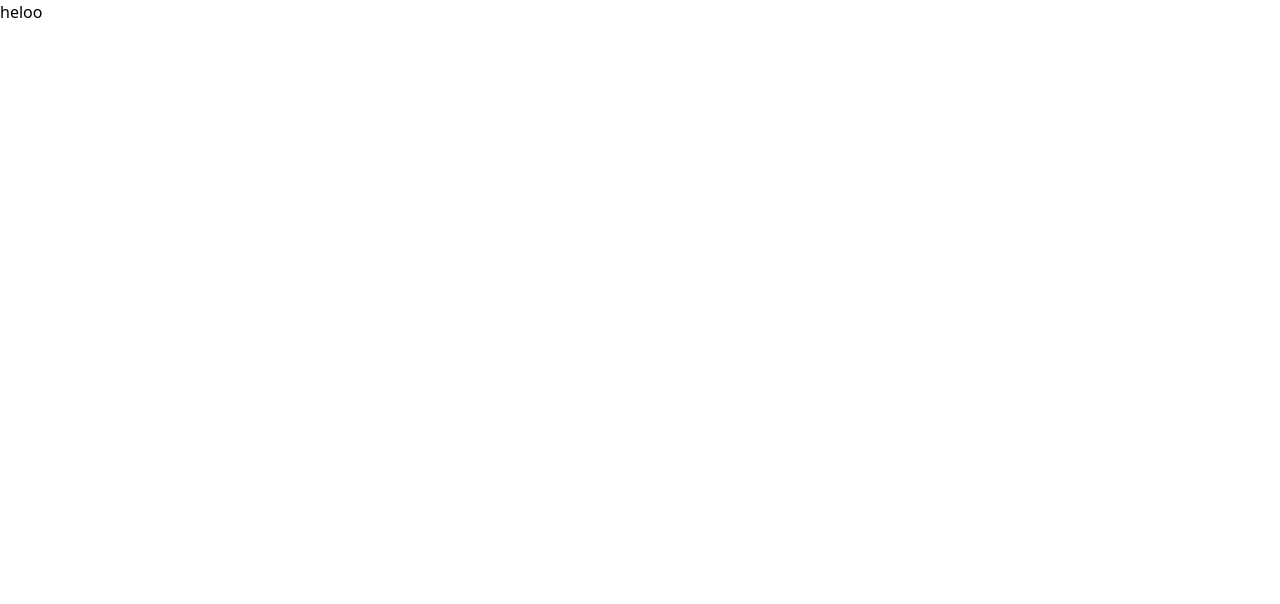
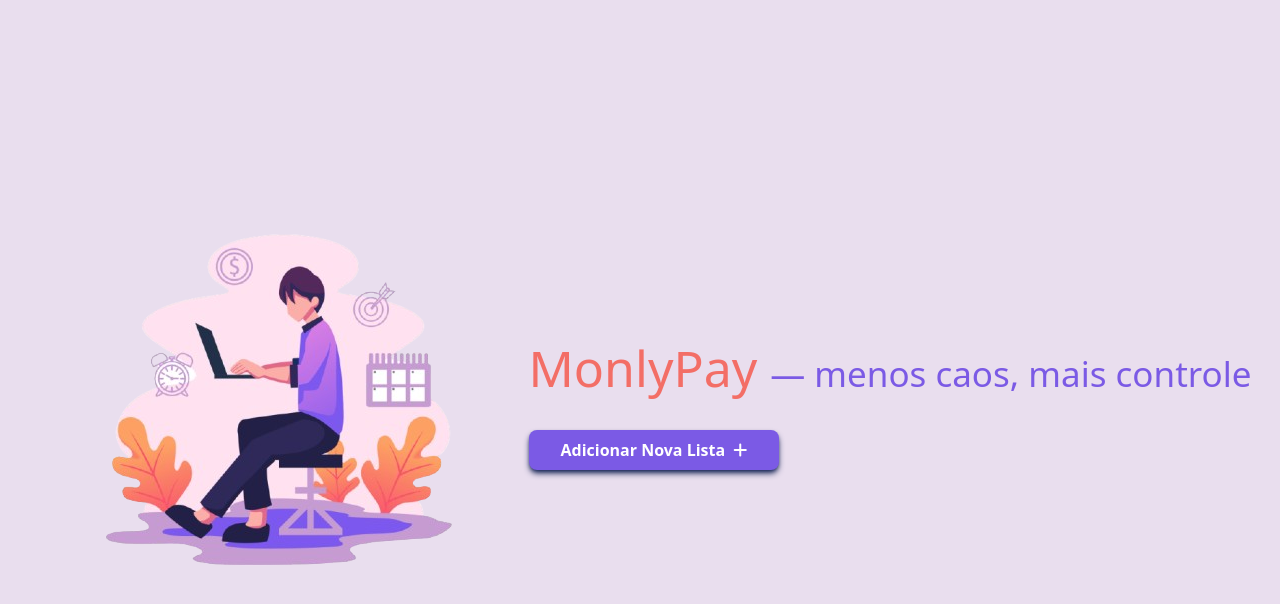
Before and after one commit to CarolMontteiro/Monly-Pay, an Angular app: page / in a window 1280 px wide. Shown: the top 604 px of the page. Built offline with nearby package versions, Linux system fonts and the light colour scheme.

Commit message:
Criando design da página Home com HTML e CSS

```diff
--- a/package.json
+++ b/package.json
@@ -29,9 +29,7 @@
     "@angular/platform-browser": "^20.3.0",
     "@angular/router": "^20.3.0",
     "@tailwindcss/postcss": "^4.1.17",
-    "postcss": "^8.5.6",
     "rxjs": "~7.8.0",
-    "tailwindcss": "^4.1.17",
     "tslib": "^2.8.1",
     "zone.js": "~0.15.0"
   },
@@ -40,12 +38,15 @@
     "@angular/cli": "^20.3.5",
     "@angular/compiler-cli": "^20.3.0",
     "@types/jasmine": "~5.1.0",
+    "autoprefixer": "^10.4.22",
     "jasmine-core": "~5.9.0",
     "karma": "~6.4.0",
     "karma-chrome-launcher": "~3.2.0",
     "karma-coverage": "~2.2.0",
     "karma-jasmine": "~5.1.0",
     "karma-jasmine-html-reporter": "~2.1.0",
+    "postcss": "^8.5.6",
+    "tailwindcss": "^4.1.17",
     "typescript": "~5.9.2"
   }
 }
--- a/src/app/app.ts
+++ b/src/app/app.ts
@@ -4,7 +4,7 @@
 
 @Component({
   selector: 'app-root',
-  imports: [RouterOutlet, Home],
+  imports: [RouterOutlet,],
   templateUrl: './app.html',
   styleUrl: './app.css'
 })
--- a/src/app/pages/home/home.html
+++ b/src/app/pages/home/home.html
@@ -1,2 +1,21 @@
 
-<p>heloo</p>
+<section class="bg-background flex justify-center items-center min-h-screen m-0">
+     <div class="container mx-auto">
+          <div class="flex justify-center items-center">
+               <img ngSrc="/imageHome.png" width="500" height="500" priority alt="">
+               <div>
+                    <h1 class="text-secundary text-[35px] font-medium">
+                         <span class="text-primary text-[50px] font-medium font-[Inder, sans-serif]">
+                              MonlyPay
+                         </span>
+                          — menos caos, mais controle
+                    </h1>
+
+                    <button class="bg-secundary mt-6 px-8 py-2 font-bold text-white rounded-lg cursor-pointer shadow-md shadow-blue-950 hover:bg-[linear-gradient(0deg,rgba(255,100,110,1),rgba(255,160,104,1))] ">
+                         Adicionar Nova Lista
+                         <i class="fa-solid fa-plus ml-1"></i>
+                    </button>
+               </div>
+          </div>
+     </div>
+</section>
--- a/src/app/pages/home/home.ts
+++ b/src/app/pages/home/home.ts
@@ -1,8 +1,9 @@
+import { NgOptimizedImage } from '@angular/common';
 import { Component } from '@angular/core';
 
 @Component({
   selector: 'app-home',
-  imports: [],
+  imports: [NgOptimizedImage],
   templateUrl: './home.html',
   styleUrl: './home.css',
 })
--- a/src/index.html
+++ b/src/index.html
@@ -6,6 +6,8 @@
   <base href="/">
   <meta name="viewport" content="width=device-width, initial-scale=1">
   <link rel="icon" type="image/x-icon" href="favicon.ico">
+  <link rel="stylesheet" href="https://cdnjs.cloudflare.com/ajax/libs/font-awesome/6.5.0/css/all.min.css"
+/>
 </head>
 <body>
   <app-root></app-root>
--- a/src/styles.css
+++ b/src/styles.css
@@ -1,2 +1,9 @@
 /* You can add global styles to this file, and also import other style files */
 @import "tailwindcss";
+@import "https://fonts.googleapis.com/css2?family=Inder&family=Petit+Formal+Script&family=Quicksand:wght@300..700&display=swap";
+
+@theme {
+     --color-background: #E9DEEE;
+     --color-primary: #F36E66;
+     --color-secundary: #7B5AE5;
+}
```
Also changed, not shown: public/imageHome.png (added), 1 other file (tests, documents, lock files or other folders).
